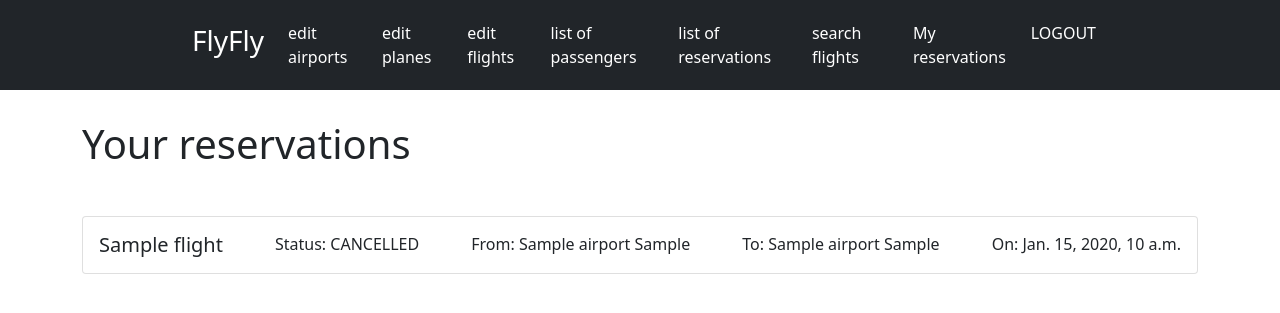
After one commit to Piotreqsl/BD2Project, a Django app: page /manage_reservations/ in a window 1280 px wide. The commit adds this page. Shown: the top 313 px of the page. Run offline with Django 4.2, Linux system fonts and the light colour scheme; a user stored in the database is signed in; tables that the repository leaves empty hold one stand-in row (values such as "Sample post"); some libraries are stand-ins or nearby versions.

Commit message:
add my reservations

```diff
--- /dev/null
+++ b/BD2_Project/Airplanes/templates/my_reservations.html
@@ -0,0 +1,35 @@
+{% extends 'base.html' %}
+
+{% block content %}
+<div style="margin-top: 30px;" class="container">
+    <h1 class="mb-5">Your reservations</h1>
+    {% for reservation in reservations %}
+        <div class="card mb-3">
+            <div class="card-body d-flex align-items-center justify-content-between">
+            <h5 class="card-title mb-0">
+                {{ reservation.flight.name }}
+            </h5>
+            <h6 class="card-title mb-0">
+                Status: {{ reservation.status }}
+            </h6>
+            <h6 class="card-title mb-0">
+                From: {{ reservation.flight.departure_from }} {{ reservation.flight.departure_from.town }}
+            </h6>
+            <h6 class="card-title mb-0">
+                To: {{ reservation.flight.arrival_to }} {{ reservation.flight.arrival_to.town }}
+            </h6>
+            <h6 class="card-title mb-0">
+                On: {{ reservation.flight.departure_at }}
+            </h6>
+                {% if reservation.status != "CANCELLED" %}
+            <div>
+                <a href="{% url 'airplanes:cancel' reservation.pk %}">
+                    <button class="btn btn-danger ml-2">Cancel</button>
+                </a>
+            </div>
+                {% endif %}
+            </div>
+        </div>
+    {% endfor %}
+</div>
+{% endblock %}
--- a/BD2_Project/Airplanes/urls.py
+++ b/BD2_Project/Airplanes/urls.py
@@ -40,5 +40,7 @@ urlpatterns = [
     path("register/", views.register_user, name="register"),
     path("search/", views.flight_search_view, name="search"),
     path("result/", views.flight_search_results_view, name="flight_search_results"),
-    path("book/<int:pk>/", views.book, name="book")
+    path("book/<int:pk>/", views.book, name="book"),
+    path("manage_reservations/", views.manage_reservations, name="manage_reservations"),
+    path("manage_reservations/cancel/<int:reservation_pk>", views.cancel_reservation, name="cancel")
 ]
--- a/BD2_Project/Airplanes/views.py
+++ b/BD2_Project/Airplanes/views.py
@@ -1,5 +1,7 @@
 from django.contrib.auth import authenticate, login, logout
+from django.contrib.auth.decorators import login_required
 from django.shortcuts import render, redirect
+from django.utils import timezone
 from django.views import View
 from django.views.generic.list import ListView
 from django.views.generic.detail import DetailView
@@ -7,7 +9,7 @@ from django.views.generic.edit import CreateView, UpdateView, DeleteView
 from django.urls import reverse_lazy
 
 from .forms import CreateLoginForm, RegisterUserForm
-from .models import Airport, Plane, Flight, Profile, Reservation
+from .models import Airport, Plane, Flight, Profile, Reservation, Status
 
 
 # Create your views here.
@@ -78,9 +80,19 @@ def flight_search_view(request):
 def flight_search_results_view(request):
     arrival = request.GET["arrival"]
     departure = request.GET['departure']
+    start_date = request.GET["start_date"]
+    end_date = request.GET["end_date"]
+
     arrival_airport = Airport.objects.get(name=arrival)
     departure_airport = Airport.objects.get(name=departure)
-    results = Flight.objects.filter(arrival_to=arrival_airport.id, departure_from=departure_airport.id)
+
+
+    results = Flight.objects.filter(
+        arrival_to=arrival_airport.id,
+        departure_from=departure_airport.id,
+        departure_at__gte=start_date,
+        arrival_at__lte=end_date
+    )
     return render(request, 'flight_search_results.html', {"flights": results})
 
 
@@ -93,7 +105,15 @@ def book(request, pk):
     else:
         raise KeyError("the flight does not exist")
     return redirect('airplanes:home')
+@login_required
+def cancel_reservation(request, reservation_pk):
+    reservation = Reservation.objects.filter(pk=reservation_pk).update(status=Status.CANCELLED)
+    return redirect('airplanes:home')
 
+@login_required
+def manage_reservations(request):
+    reservations = Reservation.objects.filter(person=request.user.profile, date__lte=timezone.now())
+    return render(request, 'my_reservations.html', {"reservations": reservations})
 
 class AirportBaseView(View):
     model = Airport
--- a/BD2_Project/templates/base.html
+++ b/BD2_Project/templates/base.html
@@ -33,11 +33,11 @@
       <nav class="navbar navbar-expand-lg navbar-dark bg-dark">
         <div
           class="d-flex justify-content-between px-5 mx-auto"
-          style="width: 80%"
+          style="width: 80%; align-items: center"
         >
           <span class="navbar-text text-white"
             ><a class="nav-link active" href="{% url 'airplanes:home' %}"
-              ><h1>FlyFly</h1></a
+              ><h3>FlyFly</h3></a
             ></span
           >
           {% if user.is_superuser %}
@@ -88,6 +88,9 @@
 
             {% if user.is_authenticated %}
             <li class="nav-item active">
+              <a class="nav-link active" href="{% url 'airplanes:manage_reservations' %}">My reservations</a>
+            </li>
+            <li class="nav-item active">
               <a class="nav-link active" href="{% url 'airplanes:logout'%}">LOGOUT</a>
             </li>
             {% else %}
```
Also changed, not shown: BD2_Project/Airplanes/templates/flight_search.html (+19 -10 lines).
